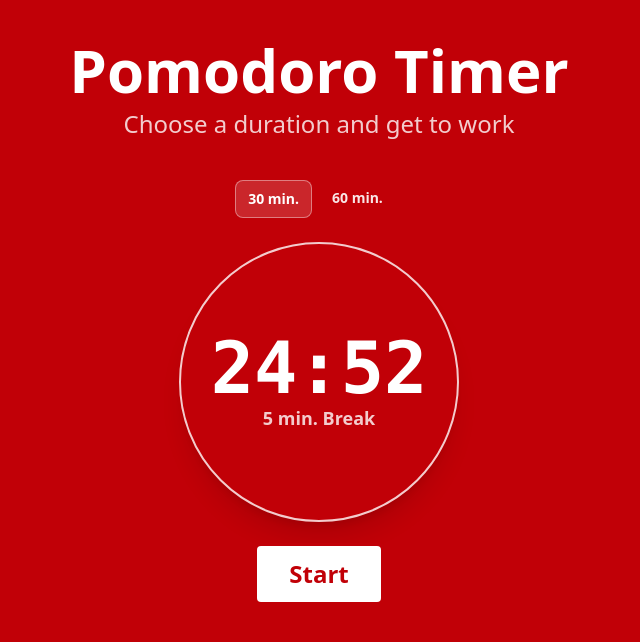
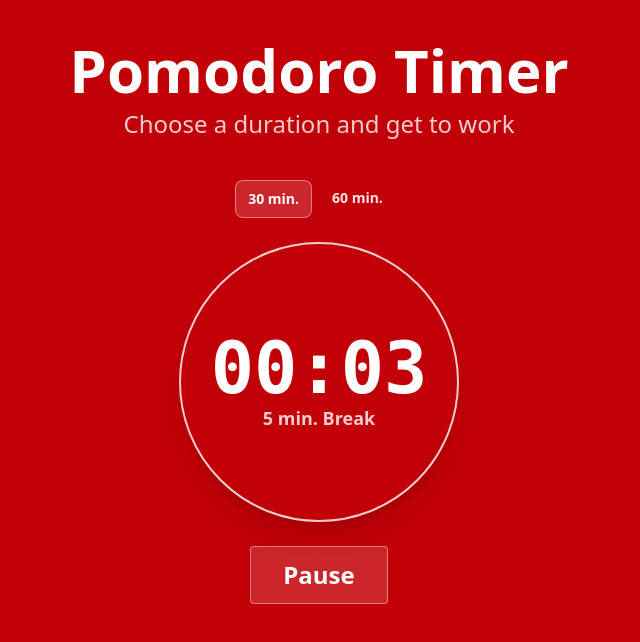
Before and after one commit to JohannesBorchard/pomodoro-timer-react-ts, a React (Vite) app: page / in a window 1280 px wide. Both pictures are taken after a click on the button "Start". Shown: the top 642 px of the page, without its empty margins (321-961 px from the left). Built offline with nearby package versions, Linux system fonts and the light colour scheme.

Commit message:
Start/Stop and Sounds

```diff
--- a/src/App.tsx
+++ b/src/App.tsx
@@ -1,24 +1,45 @@
 import { useState, useEffect } from "react"
 import ButtonPrimary from "./components/ButtonPrimary"
+import ButtonSecondary from "./components/ButtonSecondary"
 import Header from "./components/Header"
 import Counter from "./components/Counter"
 import DurationPicker from "./components/DurationPicker"
+import tickSound from "./assets/clock_tick.wav"
+import successSound from "./assets/success.wav"
 
 function App() {
   const [secondsLeft, setSecondsLeft]: [
     number,
     React.Dispatch<React.SetStateAction<number>>
-  ] = useState(25 * 60)
+  ] = useState(5)
+
+  const [isWorking, setIsWorking]: [
+    boolean,
+    React.Dispatch<React.SetStateAction<boolean>>
+  ] = useState(false)
 
   useEffect(() => {
-    if (secondsLeft <= 0) return
+    if (!isWorking) return
+
+    if (secondsLeft <= 0) {
+      const successAudio = new Audio(successSound)
+      successAudio.currentTime = 0
+      successAudio.play().catch(() => {})
+      return undefined
+    }
+
+    const tickAudio = new Audio(tickSound)
 
     const interval = setInterval(() => {
-      setSecondsLeft((prev) => prev - 1)
+      setSecondsLeft((prev) => {
+        tickAudio.currentTime = 0
+        tickAudio.play().catch(() => {})
+        return prev - 1
+      })
     }, 1000)
 
     return () => clearInterval(interval)
-  }, [secondsLeft])
+  }, [secondsLeft, isWorking])
 
   function formatTimeFromSeconds(seconds: number): string {
     const m = Math.floor(seconds / 60)
@@ -33,7 +54,15 @@ function App() {
         <main className="flex flex-col items-center">
           <DurationPicker />
           <Counter timeLeft={() => formatTimeFromSeconds(secondsLeft)} />
-          <ButtonPrimary />
+          {!isWorking ? (
+            <ButtonPrimary onClick={() => setIsWorking(true)}>
+              Start
+            </ButtonPrimary>
+          ) : (
+            <ButtonSecondary onClick={() => setIsWorking(false)}>
+              Pause
+            </ButtonSecondary>
+          )}
         </main>
       </div>
     </>
--- a/src/components/ButtonPrimary.tsx
+++ b/src/components/ButtonPrimary.tsx
@@ -1,7 +1,17 @@
-export default function ButtonPrimary() {
+import { ReactNode } from "react"
+
+interface ButtonPrimaryProps {
+  onClick: () => void
+  children: ReactNode
+}
+
+export default function ButtonPrimary(props: ButtonPrimaryProps) {
   return (
-    <button className="inline-block cursor-pointer rounded-sm bg-white px-8 py-3 text-2xl font-semibold text-red-700 transition hover:scale-110 hover:shadow-xl focus:ring-3 focus:outline-hidden">
-      Start
+    <button
+      onClick={props.onClick}
+      className="inline-block cursor-pointer rounded-sm bg-white px-8 py-3 text-2xl font-semibold text-red-700 transition hover:scale-110 hover:shadow-xl focus:ring-3 focus:outline-hidden"
+    >
+      {props.children}
     </button>
   )
 }
--- /dev/null
+++ b/src/components/ButtonSecondary.tsx
@@ -0,0 +1,17 @@
+import { ReactNode } from "react"
+
+interface ButtonSecondaryProps {
+  onClick: () => void
+  children: ReactNode
+}
+
+export default function ButtonSecondary(props: ButtonSecondaryProps) {
+  return (
+    <button
+      onClick={props.onClick}
+      className="inline-block cursor-pointer rounded-sm border border-white/40 bg-white/15 px-8 py-3 text-2xl font-semibold text-white transition hover:scale-110 hover:shadow-xl focus:ring-3 focus:outline-hidden"
+    >
+      {props.children}
+    </button>
+  )
+}
```
Also changed, not shown: 2 other files (tests, documents, lock files or other folders).
